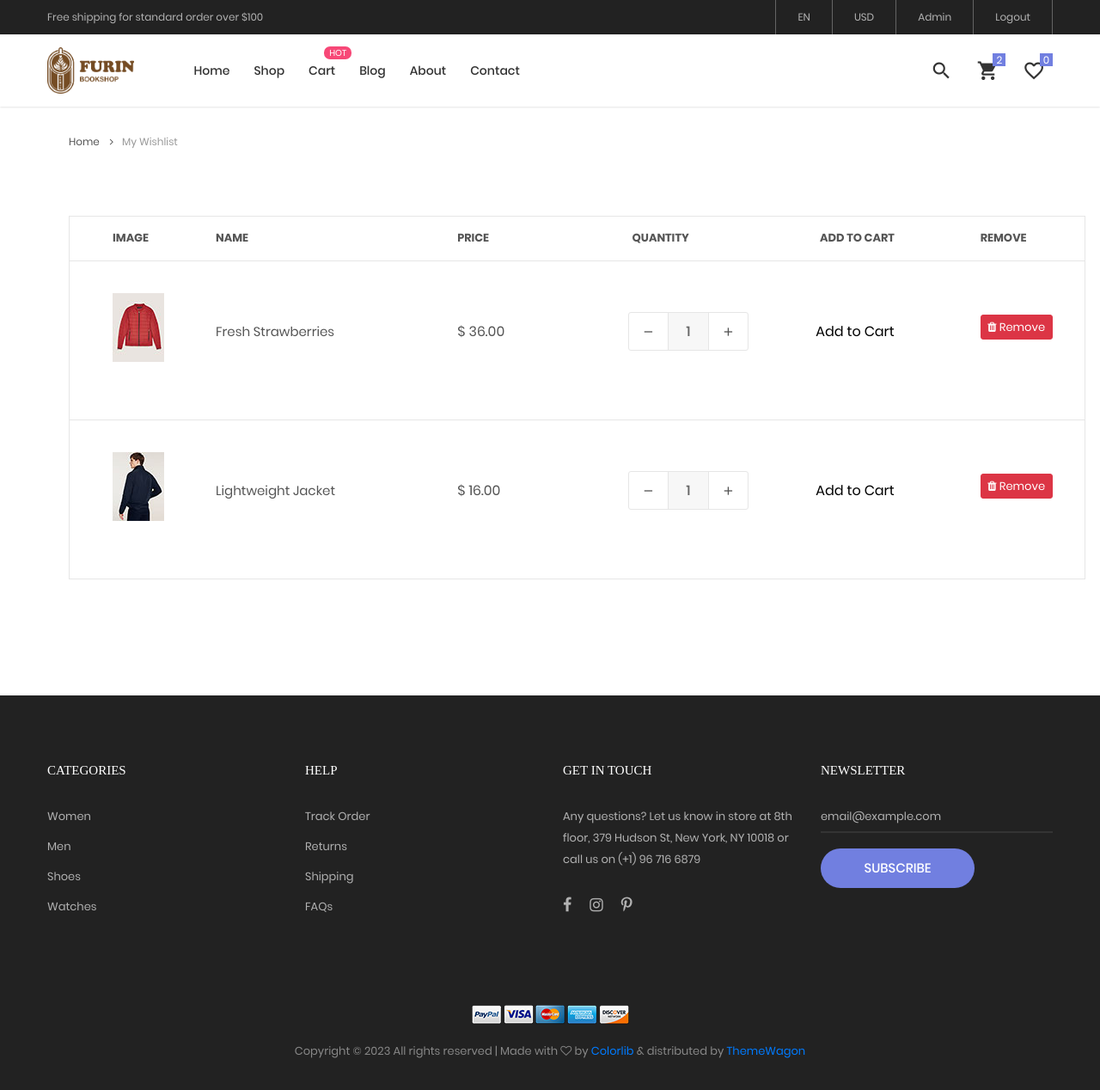
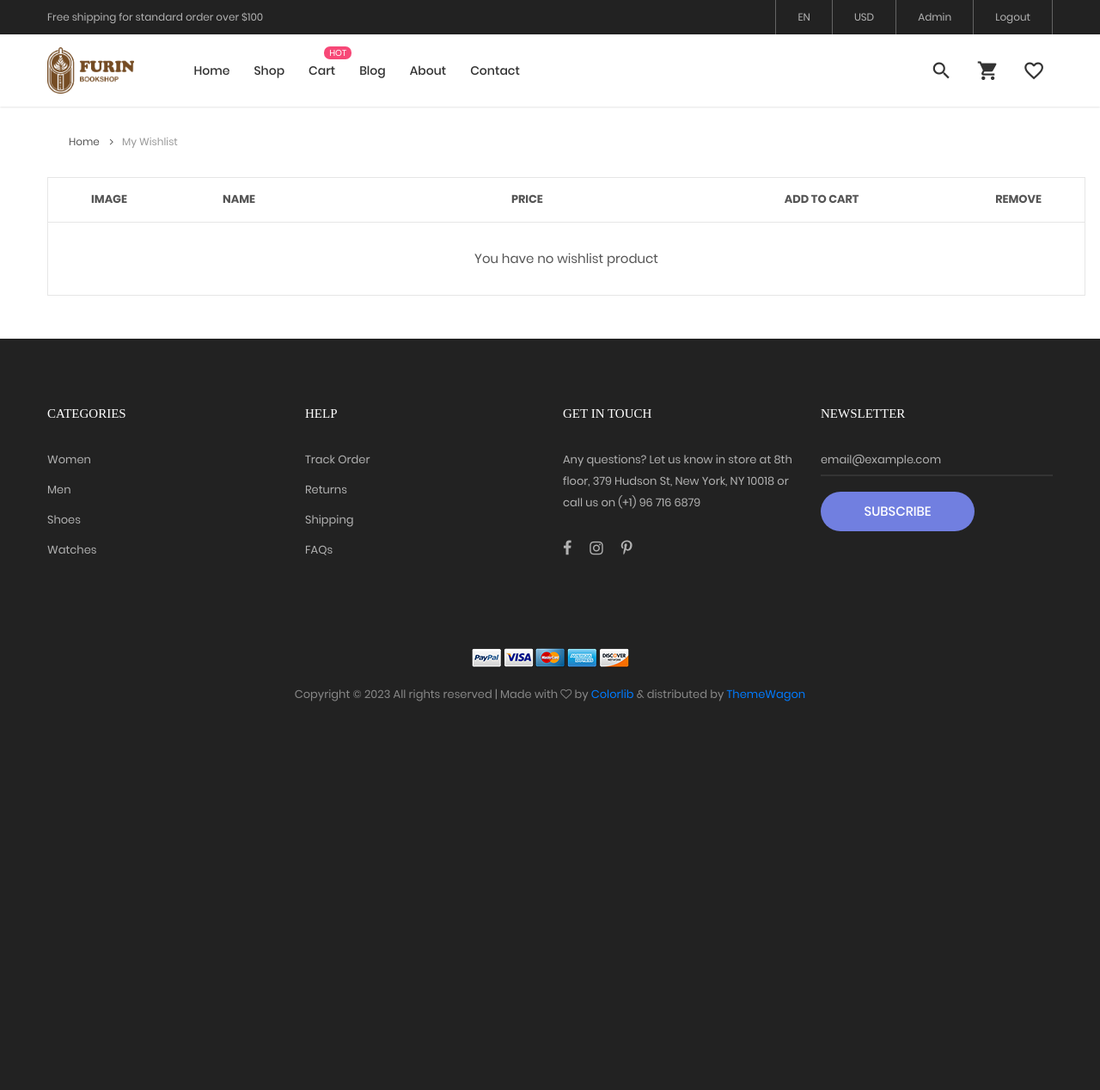
Before and after one commit to thquan105/Bookshop, a Laravel app: page /wishlists in a window 1280 px wide. Shown: the whole page at 86% size. After the commit the page ends 816 px from the top, so only its background shows below. Run offline with Laravel 10, Linux system fonts and the light colour scheme; a user stored in the database is signed in; data comes from the database, SQL or seed files in the repository; data that the repository does not hold is empty; some libraries are stand-ins or nearby versions; some web fonts are replaced.

Commit message:
Wishlist done

```diff
--- a/app/Http/Controllers/Auth/LoginController.php
+++ b/app/Http/Controllers/Auth/LoginController.php
@@ -60,7 +60,7 @@ class LoginController extends Controller
             if (auth()->user()->is_admin) {
                 return redirect()->route('admin.dashboard');
             } else {
-                return redirect()->route('home.user');
+                return redirect()->route('home');
             }
         } else {
             return redirect()->route('login')
--- /dev/null
+++ b/app/Http/Controllers/Frontend/WishListController.php
@@ -0,0 +1,71 @@
+<?php
+
+namespace App\Http\Controllers\Frontend;
+
+use App\Models\Product;
+use App\Models\WishList;
+use Illuminate\Http\Request;
+use App\Http\Controllers\Controller;
+
+class WishListController extends Controller
+{
+    /**
+     * Display a listing of the resource.
+     */
+    public function index()
+    {
+        $wishlists = WishList::where('user_id', auth()->id())
+			->orderBy('created_at', 'desc')->get();
+        //dd($wishlists);
+		return view('frontend.wishlists.index', compact('wishlists'));
+    }
+
+    /**
+     * Store a newly created resource in storage.
+     */
+    public function store(Request $request)
+    {
+        if(!auth()->check()){
+            return response()->json([
+                'status' => 401
+            ]);
+        }
+        $request->validate(
+			[
+				'product_slug' => 'required',
+			]
+		);
+
+		$product = Product::where('slug', $request->get('product_slug'))->firstOrFail();
+
+		$wishlists = WishList::where('user_id', auth()->id())
+			->where('product_id', $product->id)
+            ->first();
+
+		if ($wishlists) {
+			return response('The product already exists !', 422);
+		}
+
+		WishList::create(
+			[
+				'user_id' => auth()->id(),
+				'product_id' => $product->id,
+			]
+		);
+
+		return response($product->name);
+    }
+
+    /**
+     * Remove the specified resource from storage.
+     */
+    public function destroy(WishList $wishlist)
+    {
+        $wishlist->delete();
+
+		return redirect('wishlists')->with([
+            'message' => 'Successfully deleted !',
+            'alert-type' => 'danger'
+        ]);
+    }
+}
--- /dev/null
+++ b/app/Models/WishList.php
@@ -0,0 +1,17 @@
+<?php
+
+namespace App\Models;
+
+use Illuminate\Database\Eloquent\Factories\HasFactory;
+use Illuminate\Database\Eloquent\Model;
+
+class WishList extends Model
+{
+    use HasFactory;
+    protected $guarded = ['id'];
+
+    public function product()
+	{
+		return $this->belongsTo(Product::class);
+	}
+}
--- a/resources/views/frontend/home.blade.php
+++ b/resources/views/frontend/home.blade.php
@@ -261,7 +261,7 @@
                                 </div>
 
                                 <div class="block2-txt-child2 flex-r p-t-3">
-                                    <a href="#" class="btn-addwish-b2 dis-block pos-relative js-addwish-b2">
+                                    <a href="#" product-slug="{{ $product->slug }}" class="btn-addwish-b2 dis-block pos-relative js-addwish-b2">
                                         <img class="icon-heart1 dis-block trans-04"
                                             src="{{ asset('frontend/images/icons/icon-heart-01.png') }}" alt="ICON">
                                         <img class="icon-heart2 dis-block trans-04 ab-t-l"
--- a/resources/views/frontend/layout.blade.php
+++ b/resources/views/frontend/layout.blade.php
@@ -5,6 +5,8 @@
     <title>@yield('title') | Book Shop</title>
     <meta charset="UTF-8">
     <meta name="viewport" content="width=device-width, initial-scale=1">
+    <!-- CSRF Token -->
+    <meta name="csrf-token" content="{{ csrf_token() }}">
     <!--===============================================================================================-->
     <link rel="icon" type="image/png" href="{{ asset('images/favicon.png') }}">
     <!--===============================================================================================-->
@@ -129,14 +131,12 @@
                             <i class="zmdi zmdi-search"></i>
                         </div>
 
-                        <div class="icon-header-item cl2 hov-cl1 trans-04 p-l-22 p-r-11 icon-header-noti js-show-cart"
-                            data-notify="2">
+                        <div class="icon-header-item cl2 hov-cl1 trans-04 p-l-22 p-r-11 js-show-cart">
                             <i class="zmdi zmdi-shopping-cart"></i>
                         </div>
 
                         <a href="{{ route('wishlists.index') }}"
-                            class="icon-header-item cl2 hov-cl1 trans-04 p-l-22 p-r-11 icon-header-noti"
-                            data-notify="0">
+                            class="icon-header-item cl2 hov-cl1 trans-04 p-l-22 p-r-11">
                             <i class="zmdi zmdi-favorite-outline"></i>
                         </a>
                     </div>
@@ -269,7 +269,6 @@
                     class="stext-104 cl4 hov-cl1 trans-04 js-name-b2" aria-label="close">Change Password Now >>></a>
             </div>
         </div>
-        </section>
     @endif
 
     <!-- Content page -->
@@ -505,26 +504,76 @@
     <script>
         $('.js-addwish-b2').on('click', function(e) {
             e.preventDefault();
+
         });
 
         $('.js-addwish-b2').each(function() {
-            var nameProduct = $(this).parent().parent().find('.js-name-b2').html();
+            var product_slug = $(this).attr("product-slug");
             $(this).on('click', function() {
-                swal(nameProduct, "is added to wishlist !", "success");
 
+
+                $.ajax({
+                    type: "POST",
+                    url: "/wishlists",
+                    data: {
+                        _token: $('meta[name="csrf-token"]').attr("content"),
+                        product_slug: product_slug,
+                    },
+                    success: function(response) {
+                        if (response.status == 401) {
+                            window.location = '/login';
+                        } else {
+                            swal(response, "is added to wishlist !", "success");
+                            $(this).off('click');
+                        }
+                    },
+                    error: function(xhr, textStatus, errorThrown) {
+                        if (xhr.status == 401) {
+                            console.log(xhr);
+                            window.location = '/login';
+                        }
+
+                        if (xhr.status == 422) {
+                            alert(xhr.responseText);
+                        }
+                    },
+                });
                 $(this).addClass('js-addedwish-b2');
-                $(this).off('click');
             });
         });
 
         $('.js-addwish-detail').each(function() {
-            var nameProduct = $(this).parent().parent().parent().find('.js-name-detail').html();
+            var product_slug = $(this).attr("product-slug");
+            $(this).on('click', function() {
 
-            $(this).on('click', function() {
-                swal(nameProduct, "is added to wishlist !", "success");
 
+                $.ajax({
+                    type: "POST",
+                    url: "/wishlists",
+                    data: {
+                        _token: $('meta[name="csrf-token"]').attr("content"),
+                        product_slug: product_slug,
+                    },
+                    success: function(response) {
+                        if (response.status == 401) {
+                            window.location = '/login';
+                        } else {
+                            swal(response, "is added to wishlist !", "success");
+                            $(this).off('click');
+                        }
+                    },
+                    error: function(xhr, textStatus, errorThrown) {
+                        if (xhr.status == 401) {
+                            console.log(xhr);
+                            window.location = '/login';
+                        }
+
+                        if (xhr.status == 422) {
+                            alert(xhr.responseText);
+                        }
+                    },
+                });
                 $(this).addClass('js-addedwish-detail');
-                $(this).off('click');
             });
         });
 
--- a/resources/views/frontend/products/detail.blade.php
+++ b/resources/views/frontend/products/detail.blade.php
@@ -93,7 +93,7 @@
                         <!--  -->
                         <div class="flex-w flex-m p-l-100 p-t-40 respon7">
                             <div class="flex-m bor9 p-r-10 m-r-11">
-                                <a href="#"
+                                <a href="#" product-slug="{{ $product->slug }}"
                                     class="fs-14 cl3 hov-cl1 trans-04 lh-10 p-lr-5 p-tb-2 js-addwish-detail tooltip100"
                                     data-tooltip="Add to Wishlist">
                                     <i class="zmdi zmdi-favorite"></i>
--- a/resources/views/frontend/products/index.blade.php
+++ b/resources/views/frontend/products/index.blade.php
@@ -76,7 +76,7 @@
 							</div>
 
 							<div class="block2-txt-child2 flex-r p-t-3">
-								<a href="#" class="btn-addwish-b2 dis-block pos-relative js-addwish-b2">
+								<a href="#" product-slug="{{ $product->slug }}" class="btn-addwish-b2 dis-block pos-relative js-addwish-b2">
 									<img class="icon-heart1 dis-block trans-04" src="{{ asset('frontend/images/icons/icon-heart-01.png') }}" alt="ICON">
 									<img class="icon-heart2 dis-block trans-04 ab-t-l" src="{{ asset('frontend/images/icons/icon-heart-02.png') }}" alt="ICON">
 								</a>
--- a/resources/views/frontend/wishlists/index.blade.php
+++ b/resources/views/frontend/wishlists/index.blade.php
@@ -16,93 +16,76 @@
             </span>
         </div>
     </div>
-
+    @if (session()->has('message'))
+        <div class="container p-t-30">
+            <div class="mb-0 alert alert-{{ session()->get('alert-type') }} alert-dismissible fade show" role="alert">
+                <strong>{{ session()->get('message') }}</strong>
+                <button type="button" class="close" data-dismiss="alert" aria-label="Close">
+                    <span aria-hidden="true">&times;</span>
+                </button>
+            </div>
+        </div>
+    @endif
 
     <!-- Wishlist -->
-    <form class="bg0 p-t-75 p-b-85">
-        <div class="container">
+    <div class="container p-t-30">
         <div class="row">
             <div class="col-lg-10 col-xl-12 m-lr-auto m-b-50">
-                    <div class="m-l-25 m-r--38 m-lr-0-xl">
+                <div class="m-r--38 m-lr-0-xl">
                     <div class="wrap-table-shopping-cart">
                         <table class="table-shopping-cart">
+                            <thead>
                                 <tr class="table_head">
                                     <th class="column-1">Image</th>
                                     <th class="column-2">Name</th>
                                     <th class="column-3">Price</th>
-                                    <th class="column-1">Quantity</th>
-                                    <th class="column-5">Add to Cart</th>
-                                    <th class="column-1">Remove</th>
+                                    <th class="column-4">Add to Cart</th>
+                                    <th class="column-5">Remove</th>
                                 </tr>
-
+                            </thead>
+                            <tbody>
+                                @forelse ($wishlists as $wishlist)
+                                    @php
+                                        $product = $wishlist->product;
+                                    @endphp
                                     <tr class="table_row">
                                         <td class="column-1">
-                                        <div class="how-itemcart1">
-                                            <img src="images/item-cart-04.jpg" alt="IMG">
-                                        </div>
+                                            @if ($product->getMedia('gallery'))
+                                                <img src="{{ $product->getMedia('gallery')->first()->getUrl() }}"
+                                                    alt="{{ $product->name }}" style="width:100px">
+                                            @else
+                                                <span class="badge badge-danger">no image</span>
+                                            @endif
                                         </td>
-                                    <td class="column-2">Fresh Strawberries</td>
-                                    <td class="column-3">$ 36.00</td>
-                                    <td class="column-4">
-                                        <div class="wrap-num-product flex-w m-l-auto m-r-0">
-                                            <div class="btn-num-product-down cl8 hov-btn3 trans-04 flex-c-m">
-                                                <i class="fs-16 zmdi zmdi-minus"></i>
-                                            </div>
-
-                                            <input class="mtext-104 cl3 txt-center num-product" type="number"
-                                                name="num-product1" value="1">
-
-                                            <div class="btn-num-product-up cl8 hov-btn3 trans-04 flex-c-m">
-                                                <i class="fs-16 zmdi zmdi-plus"></i>
-                                            </div>
-                                        </div>
+                                        <td class="column-2">{{ $product->name }}</td>
+                                        <td class="column-3"><span class="amount">{{ $product->price }}</span>
                                         </td>
-                                    <td class="column-5"><button>Add to Cart</button></td>
-                                    <td class="column-1">
+                                        <td class="column-4"><a href="{{ url('product/' . $product->slug) }}"><button>Add
+                                                    to Cart</button></a></td>
+                                        <td class="column-5">
                                             <div class="remove">
-                                            <a href="" class="btn btn-danger btn-sm">
+                                                <form action="{{ route('wishlists.destroy', $wishlist->id) }}"
+                                                    method="post" class="delete d-inline-block">
+                                                    @csrf
+                                                    @method('delete')
+                                                    <button type="submit" class="btn btn-danger btn-sm">
                                                         <i class="fa fa-trash"></i> Remove
-                                            </a>
+                                                    </button>
+                                                </form>
                                             </div>
                                         </td>
                                     </tr>
-
-                                <tr class="table_row">
-                                    <td class="column-1">
-                                        <div class="how-itemcart1">
-                                            <img src="images/item-cart-05.jpg" alt="IMG">
-                                        </div>
-                                    </td>
-                                    <td class="column-2">Lightweight Jacket</td>
-                                    <td class="column-3">$ 16.00</td>
-                                    <td class="column-4">
-                                        <div class="wrap-num-product flex-w m-l-auto m-r-0">
-                                            <div class="btn-num-product-down cl8 hov-btn3 trans-04 flex-c-m">
-                                                <i class="fs-16 zmdi zmdi-minus"></i>
-                                            </div>
-
-                                            <input class="mtext-104 cl3 txt-center num-product" type="number"
-                                                name="num-product2" value="1">
-
-                                            <div class="btn-num-product-up cl8 hov-btn3 trans-04 flex-c-m">
-                                                <i class="fs-16 zmdi zmdi-plus"></i>
-                                            </div>
-                                        </div>
-                                    </td>
-                                    <td class="column-5"><button>Add to Cart</button></td>
-                                    <td class="column-1">
-                                        <div class="remove">
-                                            <a href="" class="btn btn-danger btn-sm">
-                                                <i class="fa fa-trash"></i> Remove
-                                            </a>
-                                        </div>
+                                @empty
+                                    <tr>
+                                        <td colspan="5" class="text-center p-t-30 p-b-30">You have no wishlist product
                                         </td>
                                     </tr>
+                                @endforelse
+                            </tbody>
                         </table>
                     </div>
                 </div>
             </div>
         </div>
     </div>
-    </form>
 @endsection
--- a/routes/web.php
+++ b/routes/web.php
@@ -23,9 +23,9 @@ Route::get('/shop/{slug?}', [App\Http\Controllers\Frontend\ShopController::class
 Route::get('/product/{product:slug}', [\App\Http\Controllers\Frontend\ProductController::class, 'show'])->name('products.show');
 Route::get('/product/quick-view/{product:slug}', [\App\Http\Controllers\Frontend\ProductController::class, 'quickView']);
 
-Route::get('wishlists', function () {
-    return view('frontend.wishlists.index');
-})->name('wishlists.index');
+// Route::get('wishlists', function () {
+//     return view('frontend.wishlists.index');
+// })->name('wishlists.index');
 
 // Route::get('products', function () {
 //     return view('frontend.products.index');
@@ -88,6 +88,8 @@ Route::group(['middleware' => 'auth'], function () {
 
         return back()->with('resent', 'done');
     })->middleware('throttle:6,1')->name('verification.resend');
+
+    Route::resource('wishlists', \App\Http\Controllers\Frontend\WishListController::class)->only(['index','store','destroy']);
 });
 
 Route::group(['middleware' => ['auth', 'isAdmin'], 'prefix' => 'admin', 'as' => 'admin.'], function () {
@@ -111,5 +113,7 @@ Route::group(['middleware' => ['auth', 'verified']], function () {
     Route::put('profile', [\App\Http\Controllers\Auth\ProfileController::class, 'update'])->name('profile.update');
     Route::get('passwords/change', [\App\Http\Controllers\Auth\ProfileController::class, 'show'])->name('passwords.index');
     Route::put('passwords/change', [\App\Http\Controllers\Auth\ProfileController::class, 'change'])->name('passwords.change');
-    Route::post('get-cities', [\App\Http\Controllers\frontend\OrderController::class, 'cities']);
+    Route::post('get-cities', [\App\Http\Controllers\Frontend\OrderController::class, 'cities']);
+
+
 });
```
Also changed, not shown: database/migrations/2023_11_24_172043_create_wish_lists_table.php (added). Lines whose indentation alone changed are shown as unchanged.
